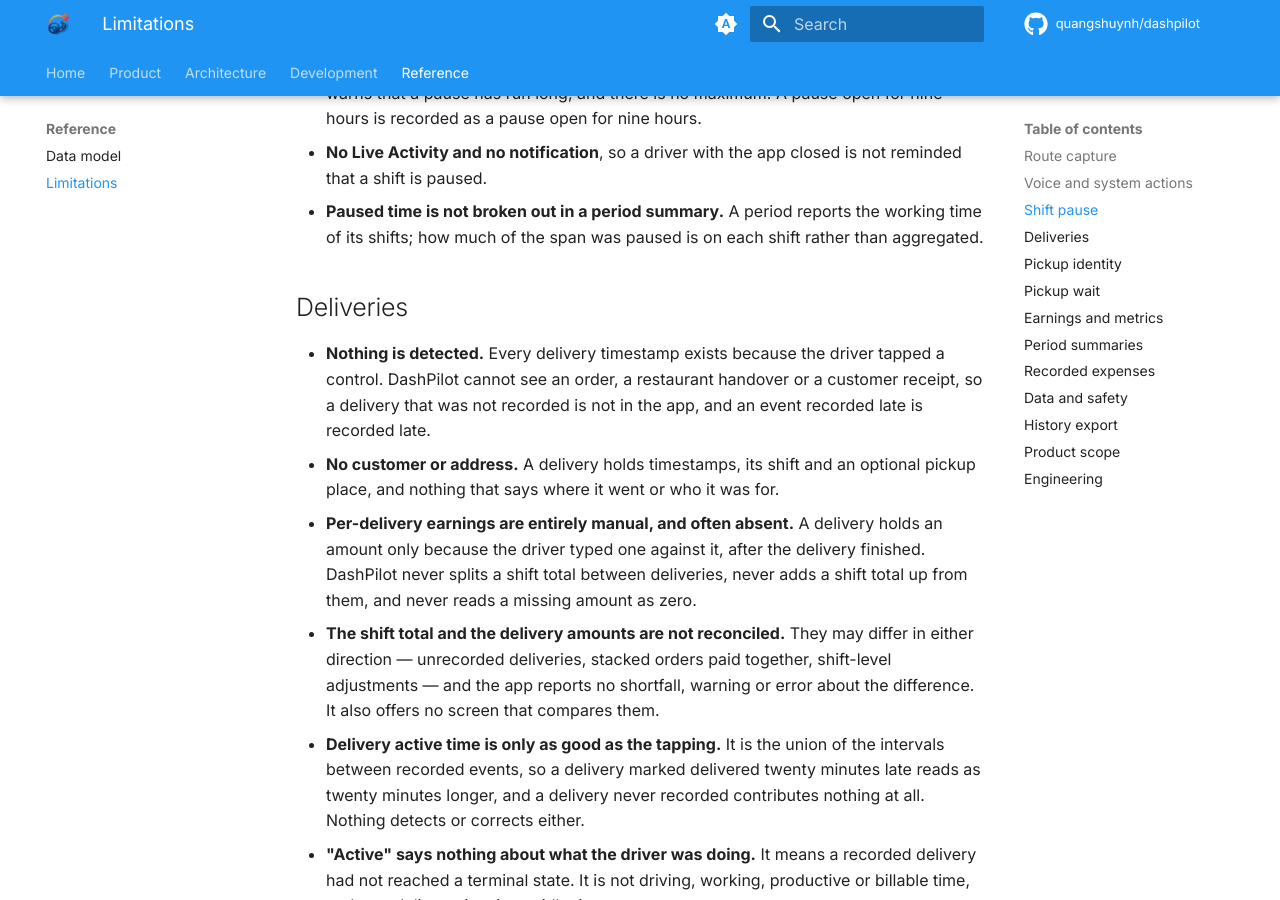
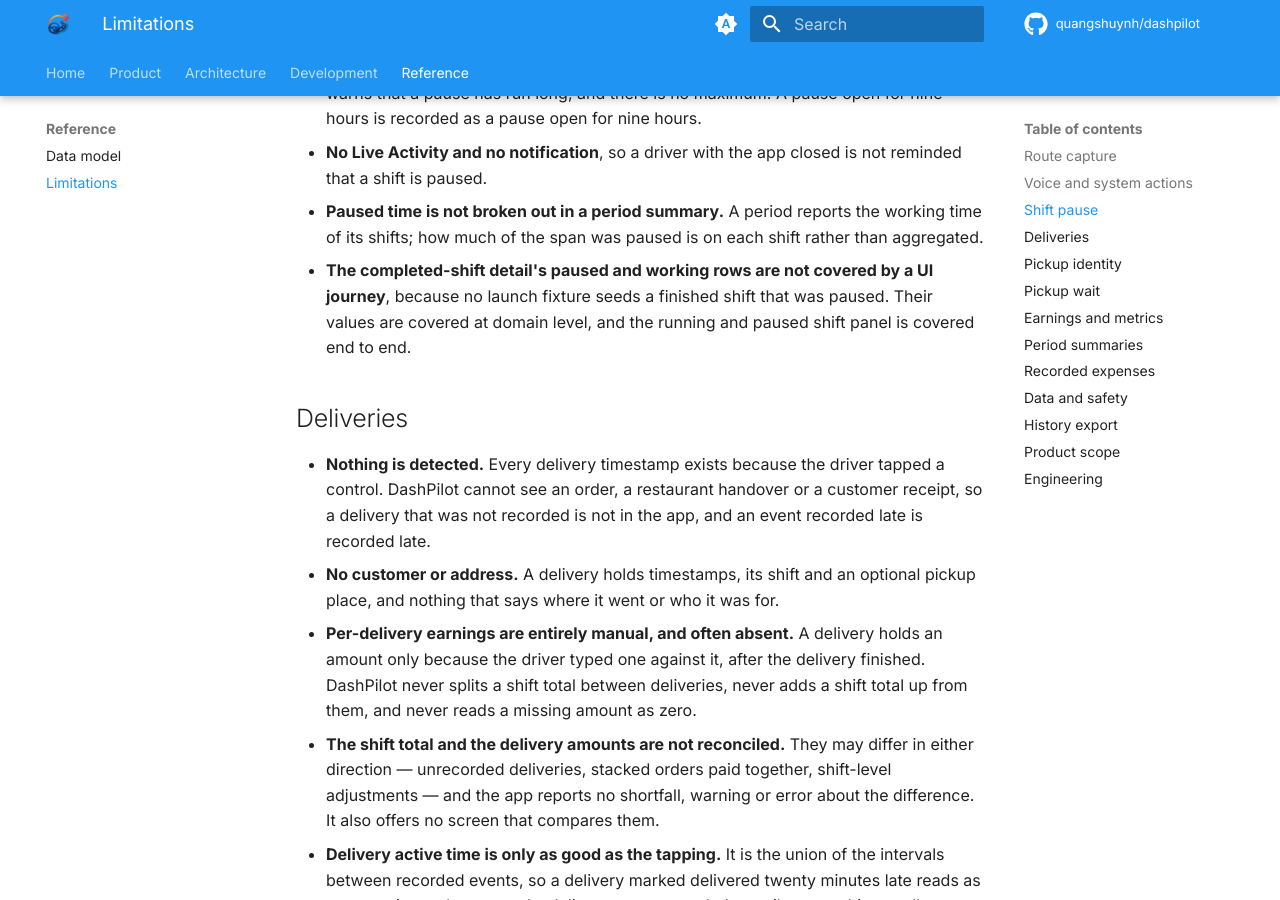
Before and after one commit to quangshuynh/dashpilot, an MkDocs documentation site: the page built from docs/reference/limitations.md, in a window 1280 px wide and 900 px high, scrolled down 2117 px. Built offline with MkDocs 1.6.1 and Material for MkDocs 9.7.7, drawn with Linux system fonts in a browser that asks for light colours; comment, search, counter and statistics services are not loaded.

Commit message:
docs: record that a finished paused shift has no UI journey
The three new journeys cover the running and paused shift panel, which is the
state a driver is in when they act on it. The detail screen's paused and working
rows have no journey because no launch fixture seeds a finished shift that was
paused, and their values are covered at domain level instead. Recorded rather
than papered over.

```diff
--- a/docs/reference/limitations.md
+++ b/docs/reference/limitations.md
@@ -69,6 +69,9 @@ and one they cannot.
   shift is paused.
 - **Paused time is not broken out in a period summary.** A period reports the working time of its
   shifts; how much of the span was paused is on each shift rather than aggregated.
+- **The completed-shift detail's paused and working rows are not covered by a UI journey**, because
+  no launch fixture seeds a finished shift that was paused. Their values are covered at domain level,
+  and the running and paused shift panel is covered end to end.
 
 ## Deliveries
 
```
